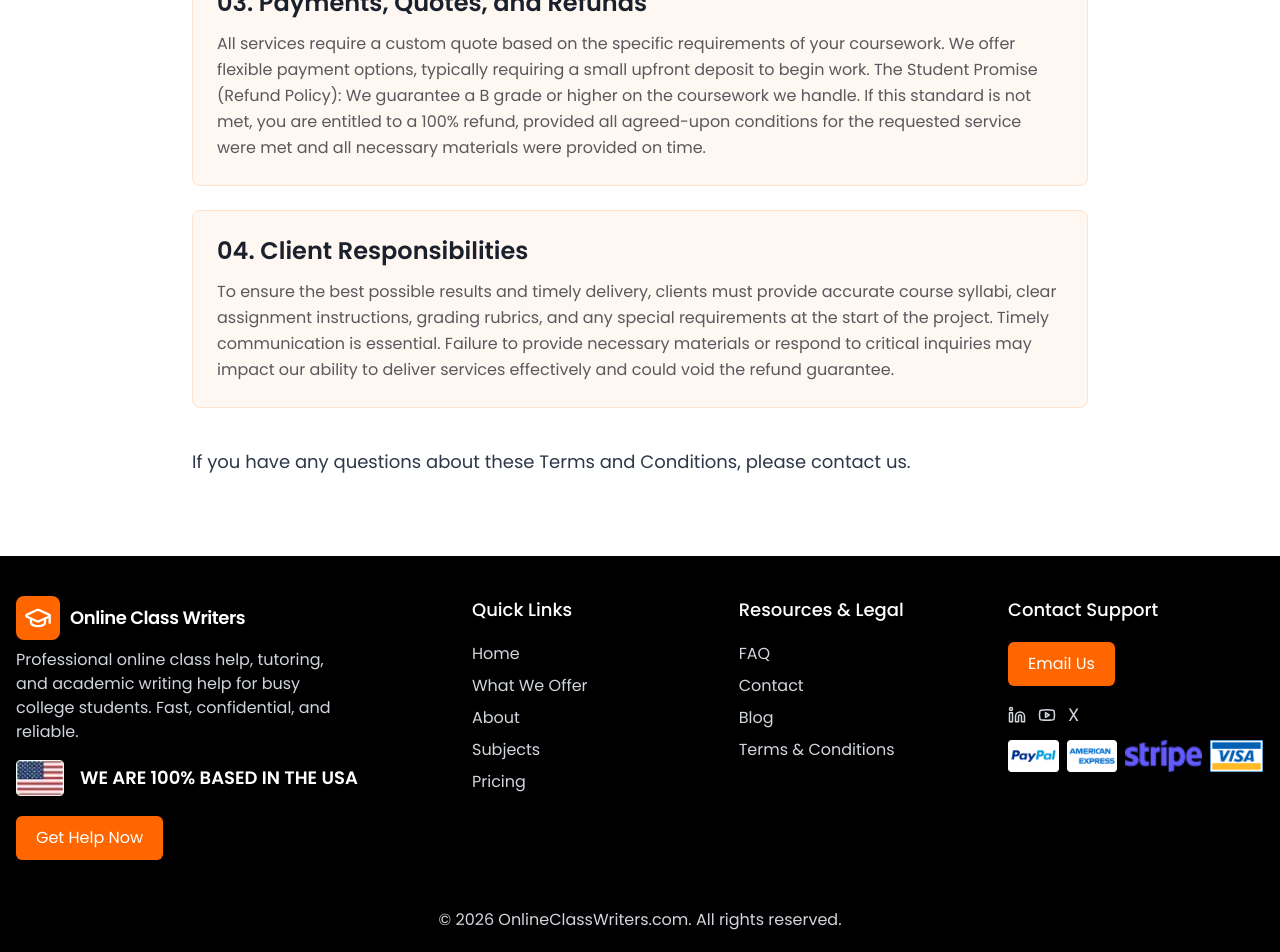
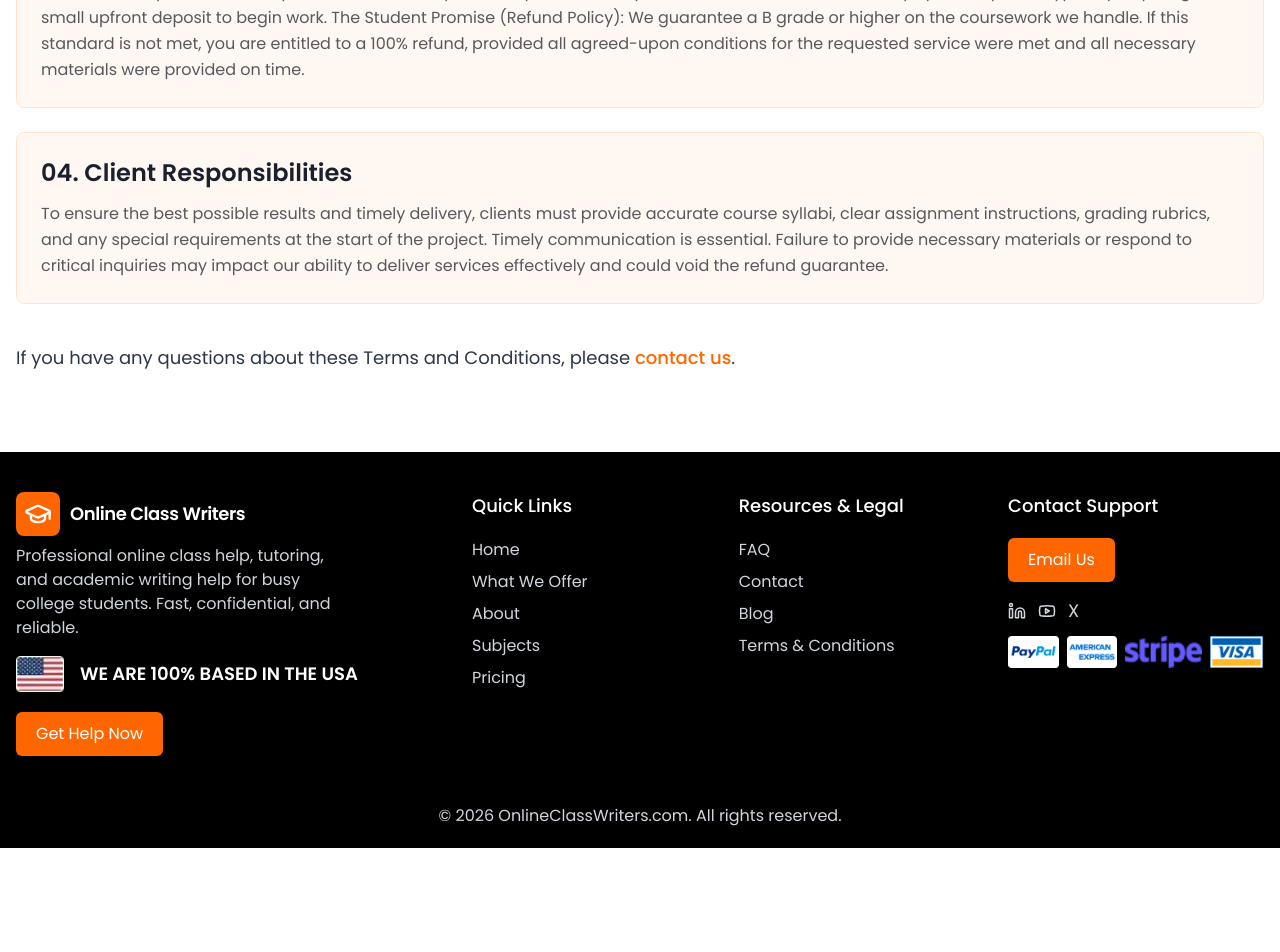
Before and after one commit to Mern-Unbeatable/alainmwadzua, a React app: page /terms-and-conditions in a window 1280 px wide. Shown: the part 783-1735 px from the top of the page. After the commit the page ends 1631 px from the top, so only its background shows below. Built offline with nearby package versions, Linux system fonts and the light colour scheme.

Commit message:
Refactor Terms and Conditions page: remove animation hook, enhance layout, and add contact link

```diff
--- a/src/pages/TermsConditions.jsx
+++ b/src/pages/TermsConditions.jsx
@@ -1,6 +1,8 @@
 import React from 'react';
 import { useSEO } from '../hooks/useSEO';
-import useRevealAnimation from '../hooks/useRevealAnimation';
+import { Link } from 'react-router-dom';
+import { ROUTES } from '../config';
+
 
 const TERMS_SECTIONS = [
   {
@@ -30,7 +32,6 @@ const TERMS_SECTIONS = [
 ];
 
 const TermsConditions = () => {
-  useRevealAnimation();
 
   useSEO({
     title: 'Terms & Conditions | Online Class Writers',
@@ -40,8 +41,8 @@ const TermsConditions = () => {
   });
 
   return (
-    <div className="container mx-auto px-4 py-14 md:py-16 lg:py-20 bg-white">
-      <div className="max-w-4xl mx-auto" data-reveal="text" style={{ '--reveal-delay': '60ms' }}>
+    <div className=" py-14 md:py-16 lg:py-20 bg-white">
+      <div className="container mx-auto px-4">
         <h1 className="text-3xl md:text-4xl lg:text-5xl font-bold text-[#1a202c] mb-5">
           Terms & Conditions
         </h1>
@@ -67,7 +68,11 @@ const TermsConditions = () => {
         </div>
 
         <p className="mt-10 text-base md:text-lg text-[#2d3748]" data-reveal="text" style={{ '--reveal-delay': '320ms' }}>
-          If you have any questions about these Terms and Conditions, please contact us.
+          If you have any questions about these Terms and Conditions, please{' '}
+          <Link to={ROUTES.CONTACT} className="text-primary font-medium hover:underline">
+            contact us
+          </Link>
+          .
         </p>
       </div>
     </div>
```
